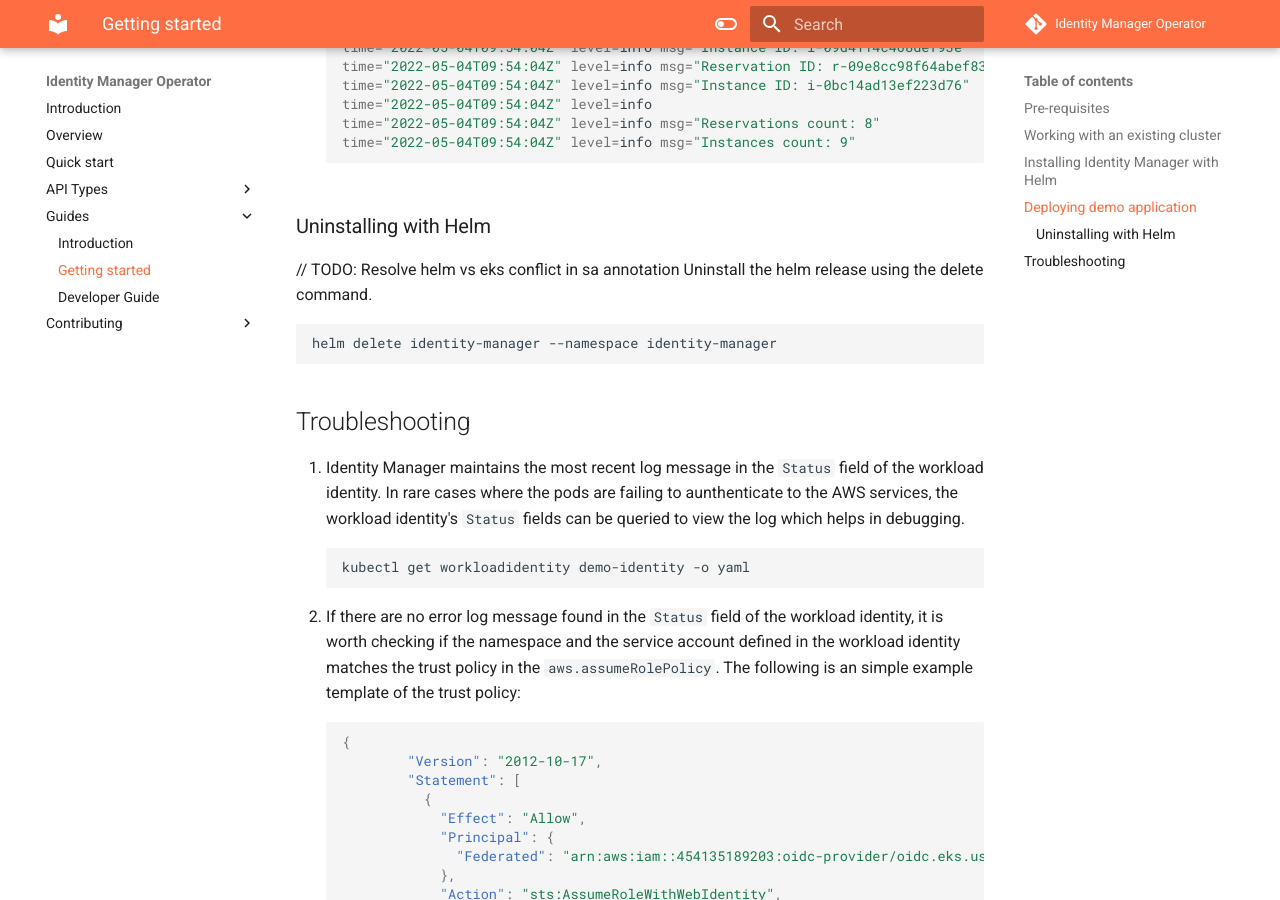
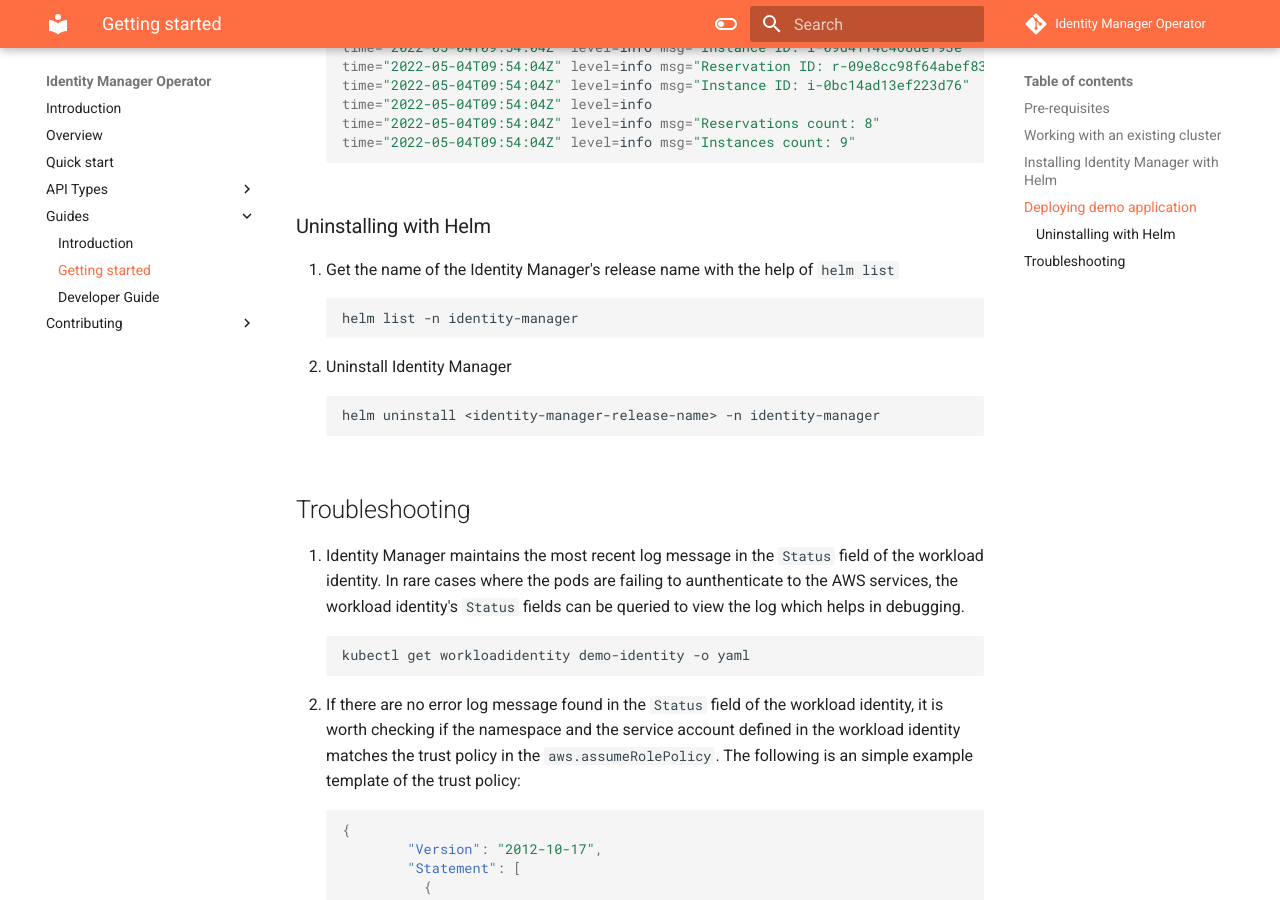
Before and after one commit to invisibl-cloud/identity-manager-docs, an MkDocs documentation site: the page built from docs/guides-getting-started.md, in a window 1280 px wide and 900 px high, scrolled down 4037 px. Built offline with MkDocs 1.6.1 and Material for MkDocs 9.7.7, drawn with Linux system fonts in a browser that asks for light colours; comment, search, counter and statistics services are not loaded.

Commit message:
add uninstall steps

````diff
--- a/docs/guides-getting-started.md
+++ b/docs/guides-getting-started.md
@@ -181,11 +181,13 @@ time="2022-05-04T09:54:04Z" level=info msg="Instances count: 9"
 
 ### Uninstalling with Helm
 
-// TODO: Resolve helm vs eks conflict in sa annotation
-Uninstall the helm release using the delete command.
-
+1. Get the name of the Identity Manager's release name with the help of `helm list`
 ```bash
-helm delete identity-manager --namespace identity-manager
+helm list -n identity-manager
+```
+2. Uninstall Identity Manager
+```bash
+helm uninstall <identity-manager-release-name> -n identity-manager
 ```
 
 ## Troubleshooting
````
Also changed, not shown: docs/guides-quick-start.md (+6 -5 lines).
